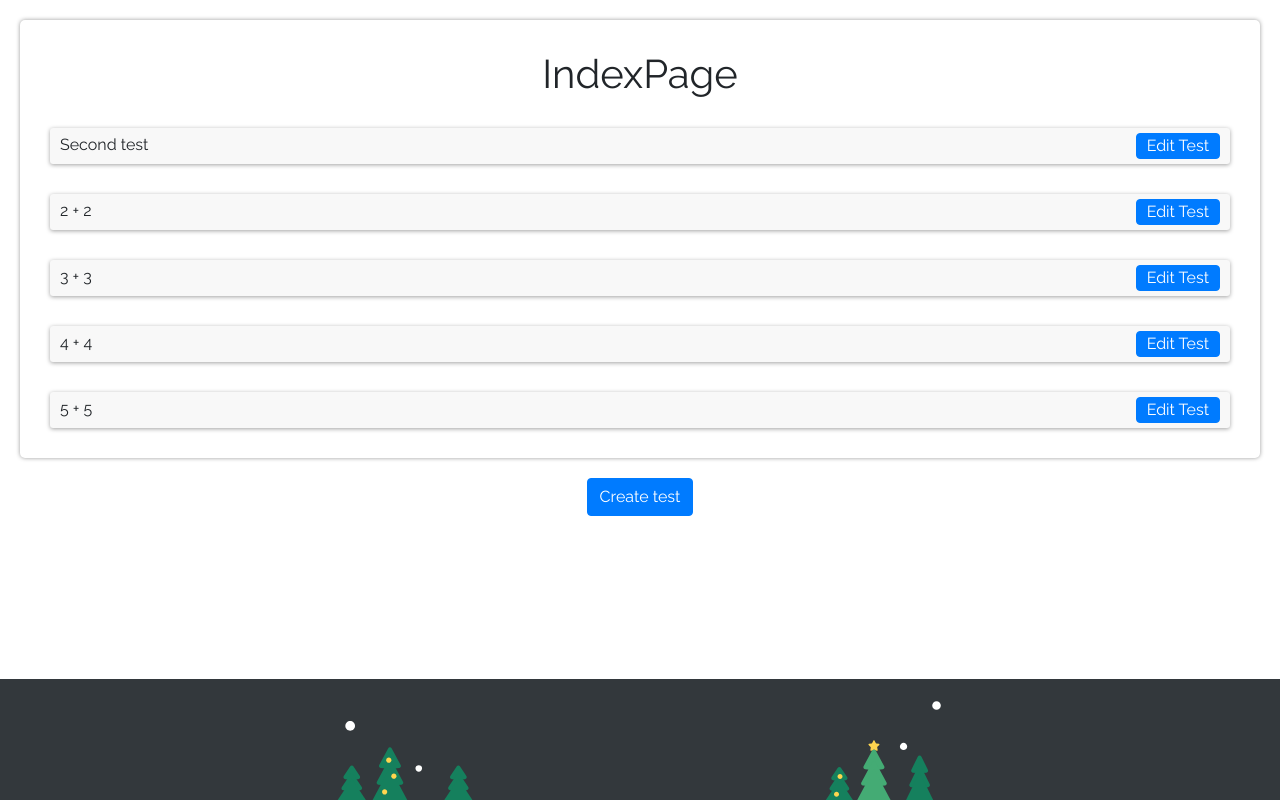
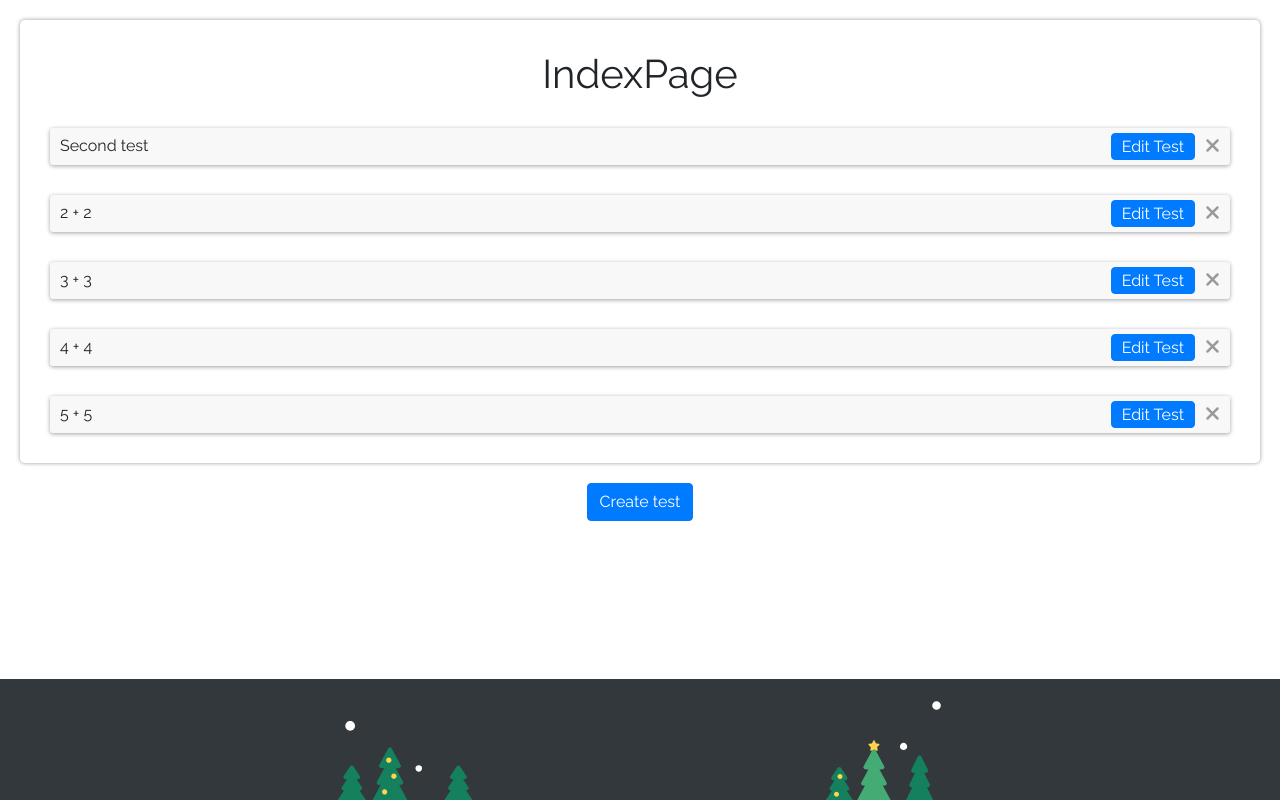
Before and after one commit to ZhenKasp/pulce-client, a React (Create React App) app: page / in a window 1280 px wide. Built offline with nearby package versions, Linux system fonts and the light colour scheme; no server answers.

Commit message:
add deleteTest method to IndexPage + refactoring

```diff
--- a/src/App.js
+++ b/src/App.js
@@ -1,3 +1,4 @@
+import React from 'react';
 import {
   BrowserRouter as Router,
   Switch,
--- a/src/features/IndexPage/App/App.jsx
+++ b/src/features/IndexPage/App/App.jsx
@@ -5,17 +5,12 @@ import { useHistory } from "react-router-dom";
 import Button from 'react-bootstrap/Button';
 import ReactLoading from 'react-loading';
 import CreateTestModal from '../CreateTestModal/CreateTestModal.jsx';
+import authHeader from "../../../service/auth-header";
 
 const App = (props) => {
   const [modalIsShown, setModalIsShown] = useState(false);
   const [isAdmin, setIsAdmin] = useState(true);
-  const [tests, setTests] = useState([
-    { id: 1, name: "First test" },
-    { id: 2, name: "2 + 2" },
-    { id: 3, name: "3 + 3" },
-    { id: 4, name: "4 + 4" },
-    { id: 5, name: "5 + 5" },
-  ]);
+  const [tests, setTests] = useState(null);
   const [loading, setLoading] = useState(true);
   let history = useHistory();
 
@@ -40,6 +35,43 @@ const App = (props) => {
     })
   }, [])
 
+  const deleteTest = (event, id) => {
+    event.stopPropagation();
+    setLoading(true);
+    axios.delete("http://localhost:8080/api/quiz/" + id,
+      {headers: authHeader()}
+    ).then(res => {
+      if (res.status === 200) {
+        setTests(() => {
+          const newTests = [];
+          for (let i of tests) {
+            newTests.push(i);
+          }
+
+          newTests.splice(newTests.findIndex((i) => {
+            return i.id === id;
+          }), 1)
+          return newTests
+        });
+      }
+      setLoading(false);
+    }).catch(err => {
+      setTests(() => {
+        const newTests = [];
+        for (let i of tests) {
+          newTests.push(i);
+        }
+
+        newTests.splice(newTests.findIndex((i) => {
+          return i.id === id;
+        }), 1)
+        return newTests
+      });
+      setLoading(false);
+      console.log(err.message);
+    })
+  }
+
   return (
     <div>
       {(!loading) ?
@@ -59,6 +91,7 @@ const App = (props) => {
               >
                 {test.name}
                 {isAdmin &&
+                  <>
                     <Button
                       className={classes.CreateTest}
                       onClick={event => {
@@ -68,6 +101,11 @@ const App = (props) => {
                     >
                       Edit Test
                     </Button>
+                    <span
+                      className={classes.CrossTest}
+                      onClick={event => deleteTest(event, test.id)}
+                    />
+                  </>
                 }
               </div>
             ))}
--- a/src/features/IndexPage/App/App.module.css
+++ b/src/features/IndexPage/App/App.module.css
@@ -9,10 +9,16 @@
   padding: 5px 10px;
   flex: 1;
   display: flex;
+  line-height: 25px;
+  text-align: center;
 }
 
 .Card:hover {
   box-shadow: 0 0px 7px #888;
+}
+
+.Card span {
+  margin-left: 10px;
 }
 
 .Wrapper {
@@ -33,3 +39,23 @@
   margin-left: auto;
   padding: 0 10px;
 }
+
+.CrossTest {
+  cursor: pointer;
+  display: block;
+}
+
+.CrossTest:after {
+  position: absolute;
+  top: -17px;
+  font-size: 20px;
+  content: "\f00d" !important;
+  font-family: FontAwesome;
+  left: calc(100% - 30px);
+  top: 3px;
+  color: #999;
+  cursor: pointer;
+  font-weight: 100 !important;
+  display: contents;
+  font-style: normal;
+}
--- a/src/features/IndexPage/CreateTestModal/CreateTestModal.jsx
+++ b/src/features/IndexPage/CreateTestModal/CreateTestModal.jsx
@@ -17,7 +17,6 @@ const CreateTestModal = props => {
         if (res.data.error) {
           alert(res.data.error)
         } else {
-
           props.modalIsShownCancelHandler();
           event.target.reset();
         }
--- a/src/features/TestResults/App/App.jsx
+++ b/src/features/TestResults/App/App.jsx
@@ -21,7 +21,7 @@ const App = props => {
       }
     }).catch(err => {
       console.log(err);
-      alert(err.message);
+
       setTest([{
         id: 1,
         test_name: "First test",
@@ -52,13 +52,15 @@ const App = props => {
           }
         ]
       }]);
+
       setLoading(false);
     });
   }, []);
 
   return (
+    <div>
+      {(!loading) ?
         <div className={classes.Results}>
-      {(!loading) ?
           <div>
             <h1>{test[0].test_name}</h1>
             <hr />
@@ -80,7 +82,8 @@ const App = props => {
                 </div>
               ))}
             </div>
-        </div> :
+          </div>
+        </div>:
         <div className={classes.Loading}>
           <ReactLoading type={"spinningBubbles"} color="#000000" />
         </div>
--- a/src/features/UserTest/App/App.jsx
+++ b/src/features/UserTest/App/App.jsx
@@ -11,8 +11,9 @@ const App = props => {
   let { id } = useParams();
   const [loading, setLoading] = useState(true);
   const [question, setQuestion] = useState(null);
-  const [userAnswer, setUserAnswer] = useState({id: null, answers: []});
+  const [userAnswer, setUserAnswer] = useState({id: null, progress: null, answers: []});
   const [pulse, setPulse] = useState("pulse");
+  const [testStatus, setTestStatus] = useState(null);
 
   const getPulse = () => {
     axios.get("http://localhost:8080/api/pulse",
@@ -30,8 +31,8 @@ const App = props => {
     const newAnswer = !userAnswer?.answers.some(el => el.id === id);
 
     setUserAnswer(userAnswer => {
-      const answers = newAnswer ? [...userAnswer.answers, {id, progress, text}] : userAnswer.answers.filter(a => a.id !== id)
-      return {...userAnswer, id: questionId, answers}
+      const answers = newAnswer ? [...userAnswer.answers, {id, text}] : userAnswer.answers.filter(a => a.id !== id)
+      return {...userAnswer, id: questionId, progress: progress, answers}
     })
   }
   console.log(userAnswer);
@@ -54,10 +55,10 @@ const App = props => {
         id: 1,
         text: "Lorem",
         answers: [
-          {id: 1, text: 'First', progress: 15},
-          {id: 2, text: 'Second', progress: 15},
-          {id: 3, text: 'Third', progress: 15},
-          {id: 4, text: 'Fourth', progress: 15}
+          {id: 1, text: 'First'},
+          {id: 2, text: 'Second'},
+          {id: 3, text: 'Third'},
+          {id: 4, text: 'Fourth'}
         ]
       });
       setLoading(false);
@@ -70,6 +71,7 @@ const App = props => {
 
   const submit = () => {
     setLoading(true);
+    setUserAnswer({id: null, progress: null, answers: []});
     axios.post("http://localhost:8080/api/test/", userAnswer)
       .then(res => {
         if (res.data.error) {
@@ -77,6 +79,7 @@ const App = props => {
         } else {
           setLoading(false);
           setQuestion(res.data);
+          setTestStatus(res.data.textStatus);
         }
       }).catch((e) => {
         setLoading(false);
```
Lines whose indentation alone changed are shown as unchanged.
